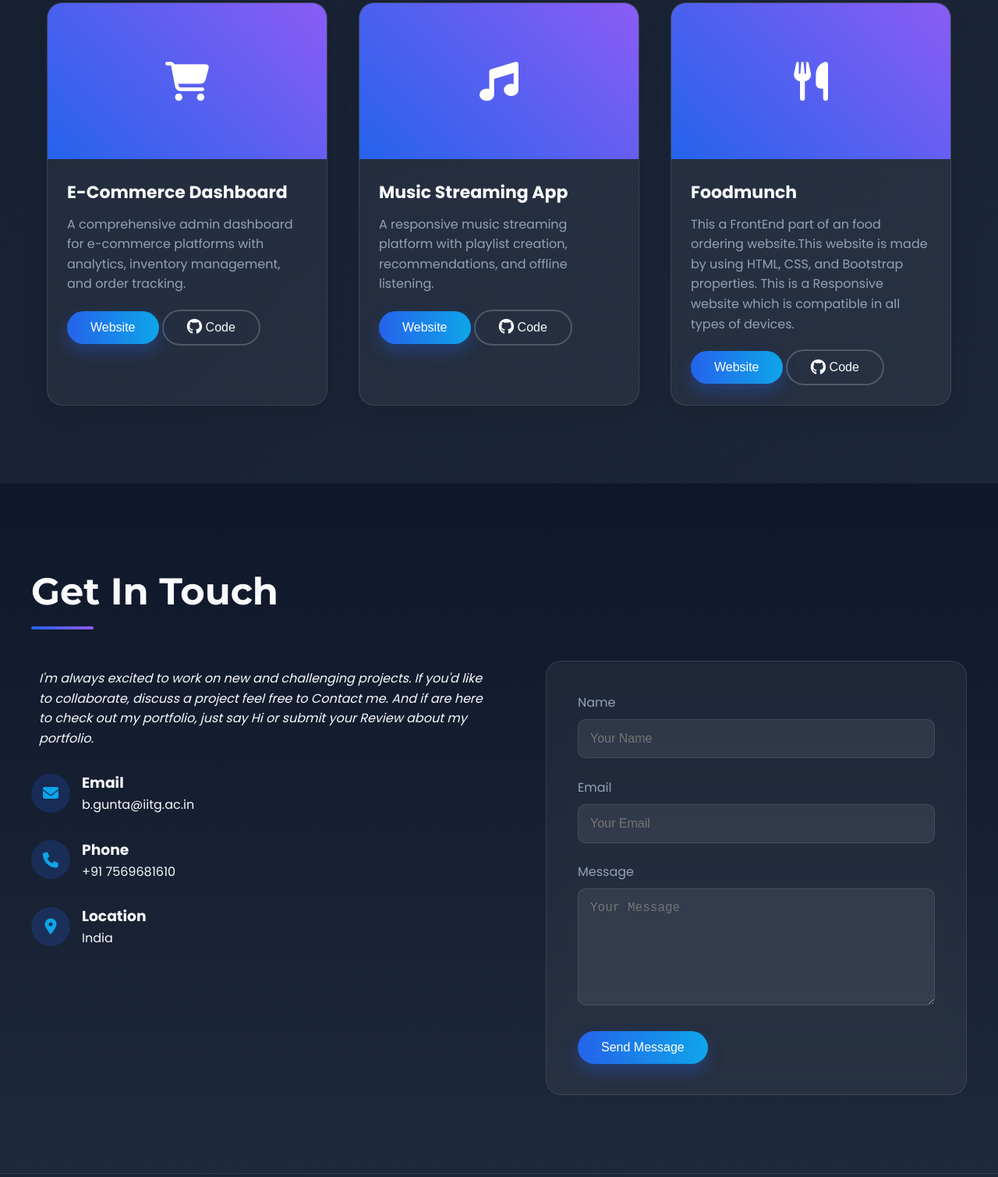
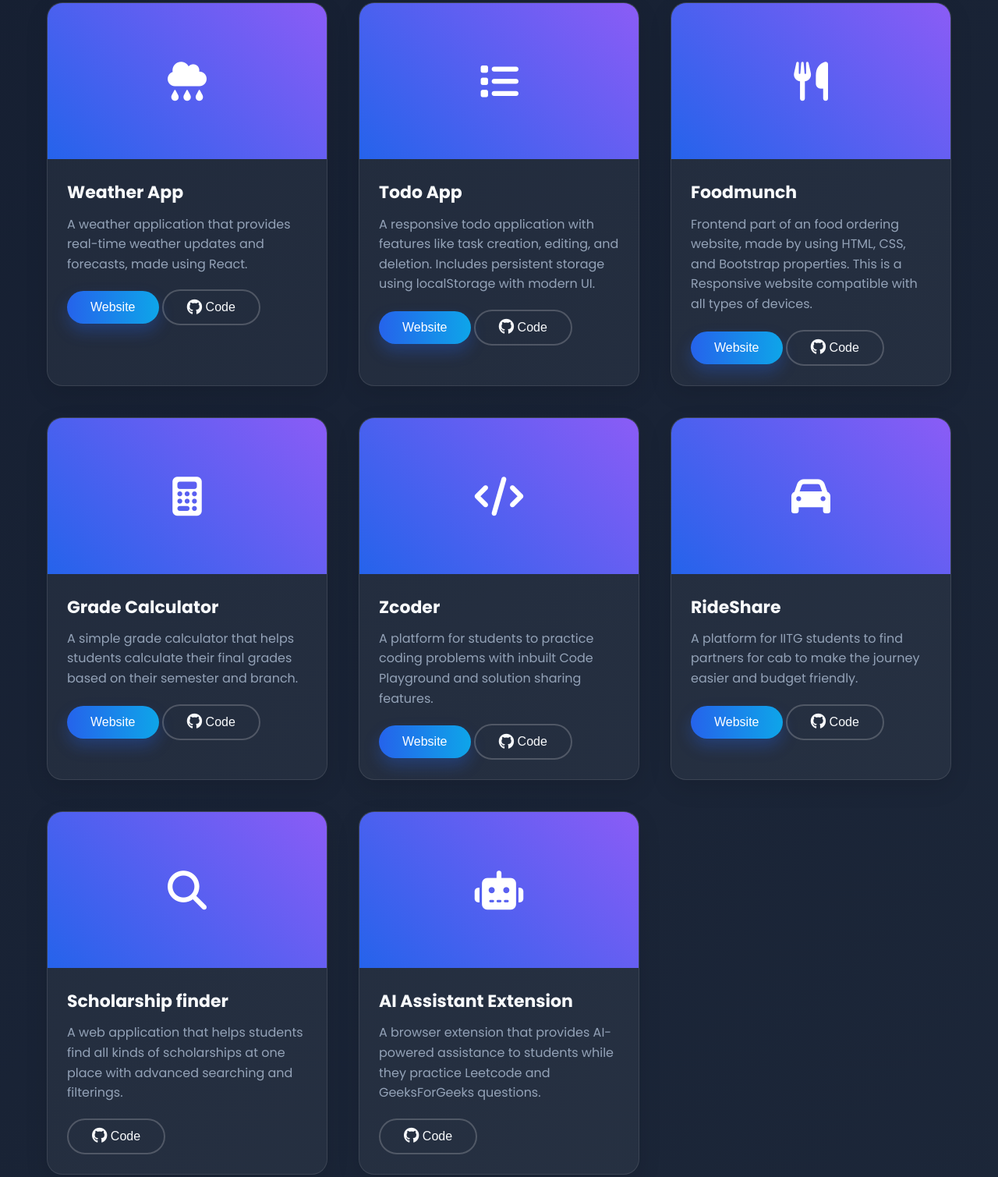
Before and after one commit to SanthoshBhargav/portfolio, a plain HTML site: page index.html in a window 1280 px wide. Shown: the part 3514-5023 px from the top of the page at 78% size. Drawn offline with nearby package versions, Linux system fonts and the light colour scheme; a web font is replaced by a local one.

Commit message:
added projects

```diff
--- a/index.html
+++ b/index.html
@@ -164,27 +164,28 @@
     <section id="projects">
         <div class="container">
             <h2 class="section-title">My Projects</h2>
+            <!-- <div class="projects-scroll"> -->
             <div class="projects-container">
                 <div class="project-card animate">
                     <div class="project-img">
-                        <i class="fas fa-shopping-cart"></i>
+                        <i class="fas fa-cloud-rain"></i>
                     </div>
                     <div class="project-content">
-                        <h3 class="project-title">E-Commerce Dashboard</h3>
-                        <p class="project-desc">A comprehensive admin dashboard for e-commerce platforms with analytics, inventory management, and order tracking.</p>
-                        <button class="btn btn-primary"> Website</button>
-                        <button class="btn btn-secondary"> <i class="fab fa-github fa-lg" aria-hidden="true"></i> Code</button>
+                        <h3 class="project-title">Weather App</h3>
+                        <p class="project-desc">A weather application that provides real-time weather updates and forecasts, made using React.</p>
+                        <a href="https://santhoshbhargav.github.io/WeatherApp/" target="_blank"><button class="btn btn-primary"> Website</button></a>
+                        <a href="https://github.com/SanthoshBhargav/WeatherApp" target="_blank"><button class="btn btn-secondary"> <i class="fab fa-github fa-lg" aria-hidden="true"></i> Code</button></a>
                     </div>
                 </div>
                 <div class="project-card animate delay-1">
                     <div class="project-img">
-                        <i class="fas fa-music"></i>
+                        <i class="fas fa-list"></i>
                     </div>
                     <div class="project-content">
-                        <h3 class="project-title">Music Streaming App</h3>
-                        <p class="project-desc">A responsive music streaming platform with playlist creation, recommendations, and offline listening.</p>
-                        <button class="btn btn-primary"> Website</button>
-                        <button class="btn btn-secondary"> <i class="fab fa-github fa-lg" aria-hidden="true"></i> Code</button>
+                        <h3 class="project-title">Todo App</h3>
+                        <p class="project-desc">A responsive todo application with features like task creation, editing, and deletion. Includes persistent storage using localStorage with modern UI.</p>
+                        <a href="https://santhoshbhargav.github.io/To-Do-List/" target="_blank"><button class="btn btn-primary"> Website</button></a>
+                        <a href="https://github.com/SanthoshBhargav/To-Do-List" target="_blank"><button class="btn btn-secondary"> <i class="fab fa-github fa-lg" aria-hidden="true"></i> Code</button></a>
                     </div>
                 </div>
                 <div class="project-card animate delay-2">
@@ -193,12 +194,68 @@
                     </div>
                     <div class="project-content">
                         <h3 class="project-title">Foodmunch</h3>
-                        <p class="project-desc">This a FrontEnd part of an food ordering website.This website is made by using HTML, CSS, and Bootstrap properties. This is a Responsive website which is compatible in all types of devices.</p>
+                        <p class="project-desc">Frontend part of an food ordering website, made by using HTML, CSS, and Bootstrap properties. This is a Responsive website compatible with all types of devices.</p>
                         <a href="https://santhoshbhargav.github.io/Foodmunch/" target="_blank"><button class="btn btn-primary" > Website</button></a>
                         <a href="https://github.com/SanthoshBhargav/Foodmunch" target="_blank"><button class="btn btn-secondary"> <i class="fab fa-github fa-lg" aria-hidden="true"></i> Code</button></a>
                     </div>
                 </div>
+                <div class="project-card animate delay-2">
+                    <div class="project-img">
+                        <i class="fa-solid fa-calculator"></i>
+                    </div>
+                    <div class="project-content">
+                        <h3 class="project-title">Grade Calculator</h3>
+                        <p class="project-desc">A simple grade calculator that helps students calculate their final grades based on their semester and branch.</p>
+                        <a href="https://grade-calculator-by-gsb.vercel.app/" target="_blank"><button class="btn btn-primary" > Website</button></a>
+                        <a href="https://github.com/SanthoshBhargav/GradeCalculator" target="_blank"><button class="btn btn-secondary"> <i class="fab fa-github fa-lg" aria-hidden="true"></i> Code</button></a>
+                    </div>
+                </div>
+                <div class="project-card animate delay-2">
+                    <div class="project-img">
+                        <i class="fa-solid fa-code"></i>
+                    </div>
+                    <div class="project-content">
+                        <h3 class="project-title">Zcoder</h3>
+                        <p class="project-desc">A platform for students to practice coding problems with inbuilt Code Playground and solution sharing features.</p>
+                        <a href="https://zcoder-two.vercel.app/" target="_blank"><button class="btn btn-primary" > Website</button></a>
+                        <a href="https://github.com/SanthoshBhargav/Zcoder" target="_blank"><button class="btn btn-secondary"> <i class="fab fa-github fa-lg" aria-hidden="true"></i> Code</button></a>
+                    </div>
+                </div>
+                <div class="project-card animate delay-2">
+                    <div class="project-img">
+                        <i class="fa-solid fa-car"></i>
+                    </div>
+                    <div class="project-content">
+                        <h3 class="project-title">RideShare</h3>
+                        <p class="project-desc">A platform for IITG students to find partners for cab to make the journey easier and budget friendly.</p>
+                        <a href="https://santhoshbhargav.github.io/RideShare/" target="_blank"><button class="btn btn-primary" > Website</button></a>
+                        <a href="https://github.com/SanthoshBhargav/RideShare" target="_blank"><button class="btn btn-secondary"> <i class="fab fa-github fa-lg" aria-hidden="true"></i> Code</button></a>
+                    </div>
+                </div>
+                <div class="project-card animate delay-2">
+                    <div class="project-img">
+                        <i class="fa-solid fa-search"></i>
+                    </div>
+                    <div class="project-content">
+                        <h3 class="project-title">Scholarship finder</h3>
+                        <p class="project-desc">A web application that helps students find all kinds of scholarships at one place with advanced searching and filterings.</p>
+                        <!-- <a href="https://scholarseek.vercel.app/" target="_blank"><button class="btn btn-primary" > Website</button></a> -->
+                        <a href="https://github.com/SanthoshBhargav/Scholarseek" target="_blank"><button class="btn btn-secondary"> <i class="fab fa-github fa-lg" aria-hidden="true"></i> Code</button></a>
+                    </div>
+                </div>
+                <div class="project-card animate delay-2">
+                    <div class="project-img">
+                        <i class="fa-solid fa-robot"></i>
+                    </div>
+                    <div class="project-content">
+                        <h3 class="project-title">AI Assistant Extension</h3>
+                        <p class="project-desc">A browser extension that provides AI-powered assistance to students while they practice Leetcode and GeeksForGeeks questions.</p>
+                        <!-- <a href="https://scholarseek.vercel.app/" target="_blank"><button class="btn btn-primary" > Website</button></a> -->
+                        <a href="https://github.com/SanthoshBhargav/AI-assistant" target="_blank"><button class="btn btn-secondary"> <i class="fab fa-github fa-lg" aria-hidden="true"></i> Code</button></a>
+                    </div>
+                </div>
             </div>
+            <!-- </div> -->
         </div>
     </section>
 
--- a/styles.css
+++ b/styles.css
@@ -208,7 +208,7 @@ section {
     box-shadow: 0 10px 20px rgba(37, 99, 235, 0.3);
 }
 
-.btn-primary:hover {
+.btn:hover {
     transform: translateY(-5px);
     box-shadow: 0 15px 30px rgba(37, 99, 235, 0.4);
 }
@@ -338,6 +338,15 @@ section {
     grid-template-columns: repeat(auto-fill, minmax(350px, 1fr));
     gap: 40px;
 }
+/* .projects-scroll{
+    overflow: scroll;
+    width: 100%;
+}
+.projects-container{
+    width: fit-content;
+    display: flex;
+    gap: 40px;
+} */
 
 .project-card {
     background: rgba(255, 255, 255, 0.05);
@@ -346,10 +355,15 @@ section {
     transition: var(--transition);
     border: 1px solid rgba(255, 255, 255, 0.1);
     box-shadow: 0 10px 30px rgba(0, 0, 0, 0.1);
+    /* min-width: 350px; */
 }
 
+/* #side-project{
+    transform: scale(0.85) !important;
+    opacity: 0.5 !important;
+} */
+
 .project-card:hover {
-    transform: translateY(-10px);
     box-shadow: 0 20px 40px rgba(0, 0, 0, 0.2);
     border-color: rgba(37, 99, 235, 0.3);
 }
```
Also changed, not shown: script.js (+12 -0 lines).
